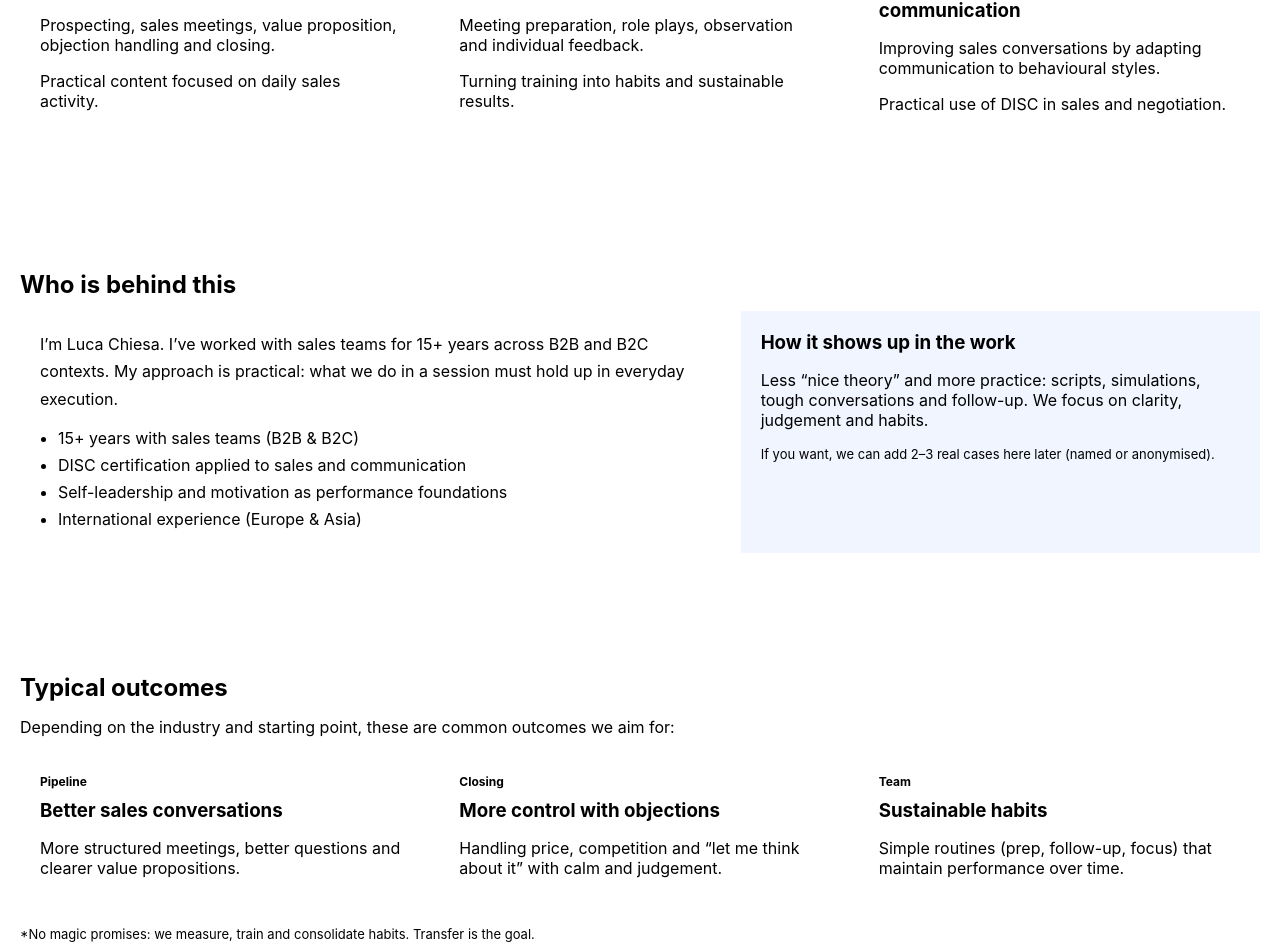
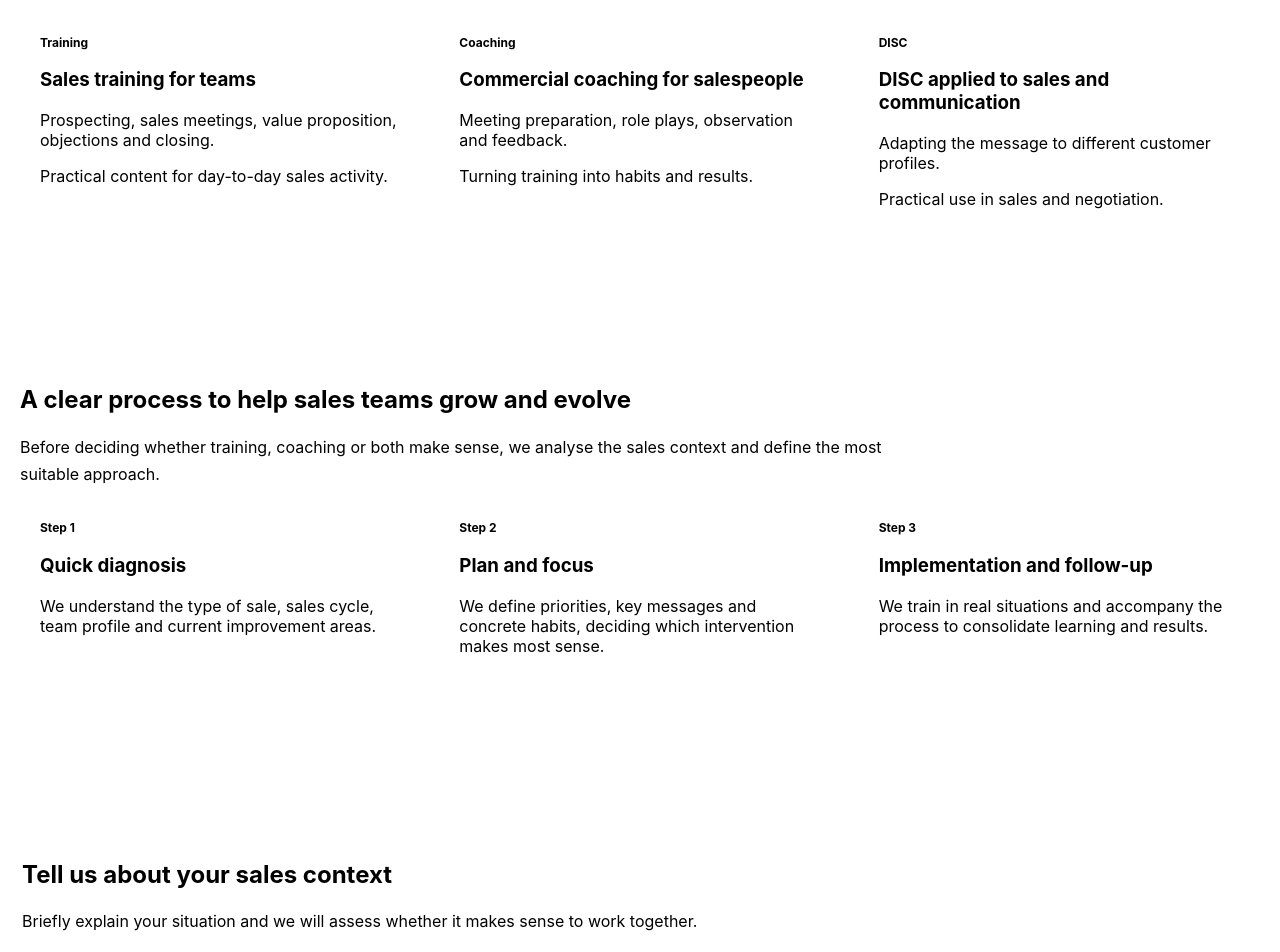
Before and after one commit to LucaCH80/luca-website, a Next.js app: page /en in a window 1280 px wide. Shown: the part 1116-2068 px from the top of the page. Built offline with nearby package versions, Linux system fonts and the light colour scheme.

Commit message:
Update index.js

```diff
--- a/pages/en/index.js
+++ b/pages/en/index.js
@@ -54,11 +54,7 @@ export default function HomeEN() {
               >
                 Talk for 15 minutes
               </a>
-
-              <a className="btn ghost" href="#why">
-                Our why
-              </a>
-
+              <a className="btn ghost" href="#why">Our why</a>
               <a
                 className="btn ghost"
                 href="https://www.linkedin.com/in/lucachiesa/"
@@ -78,17 +74,18 @@ export default function HomeEN() {
           <h2>Why we do this work</h2>
 
           <p className="lead left">
-            Because selling is not just about techniques. It is about judgement, conversation and people.
+            Because selling is not just about techniques. It is about judgement,
+            conversation and people.
           </p>
 
           <p className="lead left">
-            Sales teams improve when they understand what they do, why they do it and how it impacts both
-            results and relationships.
+            Sales teams improve when they understand what they do, why they do it
+            and how it impacts their results and relationships.
           </p>
 
           <p className="lead left">
-            That is why we start from the inside out: developing habits, clarity and self-leadership
-            to achieve real and sustainable improvement.
+            That is why we start from the inside out: developing habits, clarity
+            and self-leadership so improvement is real and sustainable.
           </p>
         </div>
       </section>
@@ -97,9 +94,8 @@ export default function HomeEN() {
       <section className="section">
         <div className="wrap">
           <h2>How we work</h2>
-
           <p className="lead left">
-            We work to develop and professionalise sales teams, combining training, coaching and practical tools.
+            We develop sales teams by combining training, coaching and practical tools.
           </p>
         </div>
       </section>
@@ -113,92 +109,65 @@ export default function HomeEN() {
             <article className="card">
               <div className="badge">Training</div>
               <h3>Sales training for teams</h3>
-              <p>Prospecting, sales meetings, value proposition, objection handling and closing.</p>
-              <p>Practical content focused on daily sales activity.</p>
+              <p>Prospecting, sales meetings, value proposition, objections and closing.</p>
+              <p>Practical content for day-to-day sales activity.</p>
             </article>
 
             <article className="card">
               <div className="badge">Coaching</div>
               <h3>Commercial coaching for salespeople</h3>
-              <p>Meeting preparation, role plays, observation and individual feedback.</p>
-              <p>Turning training into habits and sustainable results.</p>
+              <p>Meeting preparation, role plays, observation and feedback.</p>
+              <p>Turning training into habits and results.</p>
             </article>
 
             <article className="card">
               <div className="badge">DISC</div>
               <h3>DISC applied to sales and communication</h3>
-              <p>Improving sales conversations by adapting communication to behavioural styles.</p>
-              <p>Practical use of DISC in sales and negotiation.</p>
+              <p>Adapting the message to different customer profiles.</p>
+              <p>Practical use in sales and negotiation.</p>
             </article>
           </div>
         </div>
       </section>
 
-      {/* ABOUT */}
-      <section id="about" className="section">
+      {/* PROCESS */}
+      <section id="process" className="section">
         <div className="wrap">
-          <h2>Who is behind this</h2>
+          <h2>A clear process to help sales teams grow and evolve</h2>
 
-          <div className="twoCol">
-            <div className="panel">
-              <p className="lead left">
-                I’m Luca Chiesa. I’ve worked with sales teams for 15+ years across B2B and B2C contexts.
-                My approach is practical: what we do in a session must hold up in everyday execution.
-              </p>
-
-              <ul className="bullets">
-                <li>15+ years with sales teams (B2B & B2C)</li>
-                <li>DISC certification applied to sales and communication</li>
-                <li>Self-leadership and motivation as performance foundations</li>
-                <li>International experience (Europe & Asia)</li>
-              </ul>
-            </div>
-
-            <div className="panel soft">
-              <h3>How it shows up in the work</h3>
-              <p>
-                Less “nice theory” and more practice: scripts, simulations, tough conversations and follow-up.
-                We focus on clarity, judgement and habits.
-              </p>
-              <p className="muted">
-                If you want, we can add 2–3 real cases here later (named or anonymised).
-              </p>
-            </div>
-          </div>
-        </div>
-      </section>
-
-      {/* RESULTS */}
-      <section id="results" className="section">
-        <div className="wrap">
-          <h2>Typical outcomes</h2>
           <p className="lead left">
-            Depending on the industry and starting point, these are common outcomes we aim for:
+            Before deciding whether training, coaching or both make sense,
+            we analyse the sales context and define the most suitable approach.
           </p>
 
           <div className="grid">
             <article className="card">
-              <div className="badge">Pipeline</div>
-              <h3>Better sales conversations</h3>
-              <p>More structured meetings, better questions and clearer value propositions.</p>
+              <div className="badge">Step 1</div>
+              <h3>Quick diagnosis</h3>
+              <p>
+                We understand the type of sale, sales cycle, team profile
+                and current improvement areas.
+              </p>
             </article>
 
             <article className="card">
-              <div className="badge">Closing</div>
-              <h3>More control with objections</h3>
-              <p>Handling price, competition and “let me think about it” with calm and judgement.</p>
+              <div className="badge">Step 2</div>
+              <h3>Plan and focus</h3>
+              <p>
+                We define priorities, key messages and concrete habits,
+                deciding which intervention makes most sense.
+              </p>
             </article>
 
             <article className="card">
-              <div className="badge">Team</div>
-              <h3>Sustainable habits</h3>
-              <p>Simple routines (prep, follow-up, focus) that maintain performance over time.</p>
+              <div className="badge">Step 3</div>
+              <h3>Implementation and follow-up</h3>
+              <p>
+                We train in real situations and accompany the process
+                to consolidate learning and results.
+              </p>
             </article>
           </div>
-
-          <p className="note">
-            *No magic promises: we measure, train and consolidate habits. Transfer is the goal.
-          </p>
         </div>
       </section>
 
@@ -206,11 +175,9 @@ export default function HomeEN() {
       <section className="section">
         <div className="wrap contactBox">
           <h2>Tell us about your sales context</h2>
-
           <p className="lead left">
-            If you want to develop or professionalise your sales team, briefly explain your situation and we will assess the fit.
+            Briefly explain your situation and we will assess whether it makes sense to work together.
           </p>
-
           <a
             className="btn primary"
             href={`mailto:${email}?subject=${subject}&body=${body}`}
@@ -220,7 +187,6 @@ export default function HomeEN() {
         </div>
       </section>
 
-      {/* FOOTER */}
       <footer className="footer">
         <p>© 2025 Luca Chiesa</p>
       </footer>
@@ -228,77 +194,34 @@ export default function HomeEN() {
       {/* STYLES */}
       <style jsx>{`
         :root {
-          --bg:#f6f7fb;
-          --ink:#0f172a;
-          --muted:#475569;
-          --muted2:#64748b;
-          --paper:#ffffff;
-          --brand:#2563eb;
-          --wrap:1060px;
-          --radius:18px;
-          --shadow:0 10px 24px rgba(16,24,40,.06);
+          --bg:#f6f7fb; --ink:#0f172a; --muted:#475569; --muted2:#64748b;
+          --paper:#ffffff; --brand:#2563eb; --wrap:1060px;
+          --radius:18px; --shadow:0 10px 24px rgba(16,24,40,.06);
         }
-
-        :global(html,body){
-          margin:0;
-          background:var(--bg);
-          color:var(--ink);
-          font-family:Inter,system-ui,Arial;
-        }
-
+        :global(html,body){margin:0;background:var(--bg);color:var(--ink);font-family:Inter,system-ui;}
         .wrap{max-width:var(--wrap);margin:0 auto;padding:0 20px;}
         .topbarInner{display:flex;justify-content:flex-end;padding:18px 20px;}
         .lang{font-size:14px;color:var(--muted);}
         .lang a{text-decoration:none;color:var(--muted2);}
         .lang .active{font-weight:700;color:var(--brand);}
         .lang .dot{margin:0 6px;}
-
         .hero{padding-top:20px;}
-        .heroCard{
-          background:var(--paper);
-          border-radius:28px;
-          padding:40px 32px;
-          box-shadow:var(--shadow);
-          text-align:center;
-        }
-
+        .heroCard{background:var(--paper);border-radius:28px;padding:40px 32px;box-shadow:var(--shadow);text-align:center;}
         h1{font-size:42px;margin:0 0 16px;}
-        h2{margin:0 0 12px;}
-        h3{margin:0 0 8px;}
         .kicker{color:var(--muted);font-weight:600;}
         .sub{max-width:820px;margin:12px auto;color:var(--muted2);}
-
         .ctaRow{margin-top:20px;display:flex;gap:10px;justify-content:center;flex-wrap:wrap;}
         .btn{padding:12px 18px;border-radius:12px;text-decoration:none;font-weight:700;}
         .btn.primary{background:var(--brand);color:#fff;}
         .btn.ghost{background:#fff;border:1px solid #ddd;color:var(--ink);}
-
         .section{padding:60px 0;}
         .grid{display:grid;grid-template-columns:repeat(auto-fit,minmax(260px,1fr));gap:18px;}
         .card{background:#fff;border-radius:var(--radius);padding:20px;box-shadow:var(--shadow);}
-        .badge{font-size:12px;font-weight:700;color:var(--brand); margin-bottom:10px;}
-        .lead{color:var(--muted2); line-height:1.7; max-width:900px;}
+        .badge{font-size:12px;font-weight:700;color:var(--brand);margin-bottom:8px;}
+        .lead{color:var(--muted2);line-height:1.7;max-width:900px;}
         .lead.left{margin:0 0 12px;}
-        .note{margin-top:12px;color:var(--muted);font-size:13px;}
-
-        .twoCol{display:grid;grid-template-columns:1fr;gap:18px;margin-top:12px;}
-        .panel{background:var(--paper);border-radius:var(--radius);padding:20px;box-shadow:var(--shadow);}
-        .panel.soft{background:#f1f5ff;}
-        .bullets{margin:12px 0 0;padding-left:18px;color:var(--muted2);line-height:1.7;}
-        .muted{color:var(--muted);font-size:13px;margin-top:10px;}
-
-        .contactBox{
-          background:var(--paper);
-          border-radius:28px;
-          padding:28px 22px;
-          box-shadow:var(--shadow);
-        }
-
+        .contactBox{background:var(--paper);border-radius:28px;padding:28px 22px;box-shadow:var(--shadow);}
         .footer{text-align:center;color:var(--muted);padding:40px 0;}
-
-        @media (min-width: 920px){
-          .twoCol{grid-template-columns:1.15fr .85fr;}
-        }
       `}</style>
     </>
   );
```
